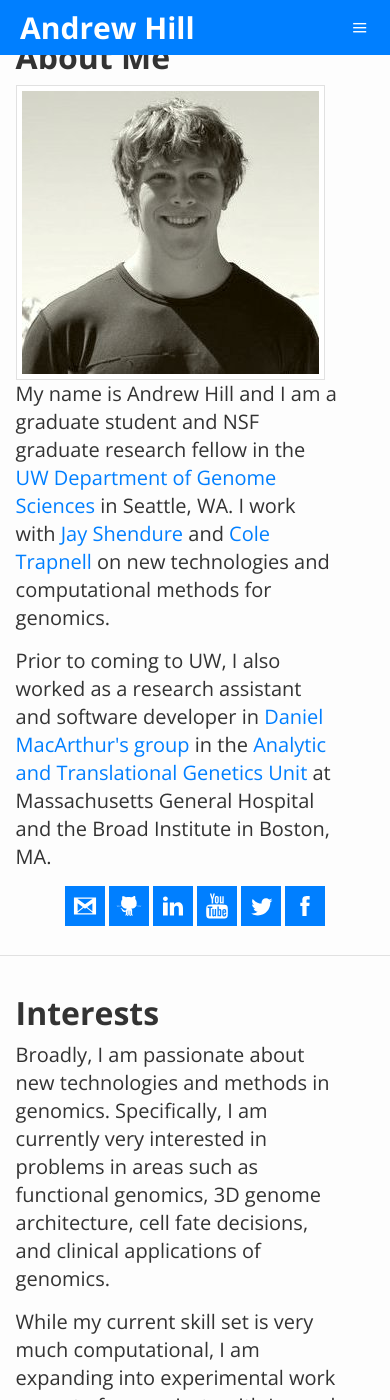
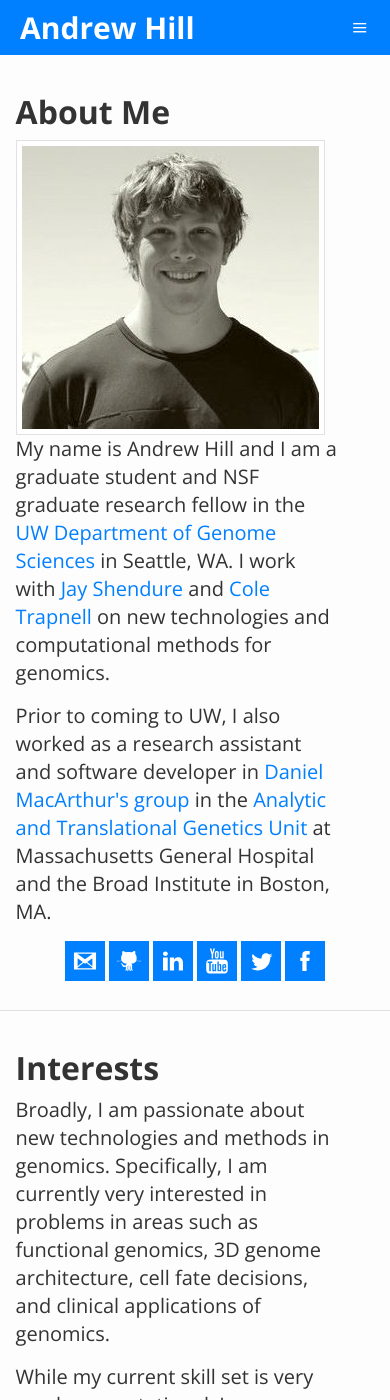
Before and after one commit to andrewhill157/personal-website, a Jekyll site: the page built from index.html, in a window 390 px wide and 1400 px high. Built offline with Jekyll 4.4.1, drawn with Linux system fonts in a browser that asks for light colours; nearby versions of some CDN libraries; some web fonts are replaced; Markdown is read by kramdown in place of the engine named in the settings.

Commit message:
Fixes top margin at smaller screen sizes so that content is no longer under the title bar.

```diff
--- a/css/styles.css
+++ b/css/styles.css
@@ -13,7 +13,6 @@ body, .container {
 }
 
 .section {
-    #overflow: hidden;
     padding: 20px 4% 20px 4%;
 
     border-bottom: 1px solid #e1e1e1;
@@ -92,10 +91,6 @@ small {
 @media only screen and (max-width: 500px) {
     p {
         text-align: left;
-    }
-
-    .container {
-        margin-top: 0;
     }
 
     a.anchor {
```
